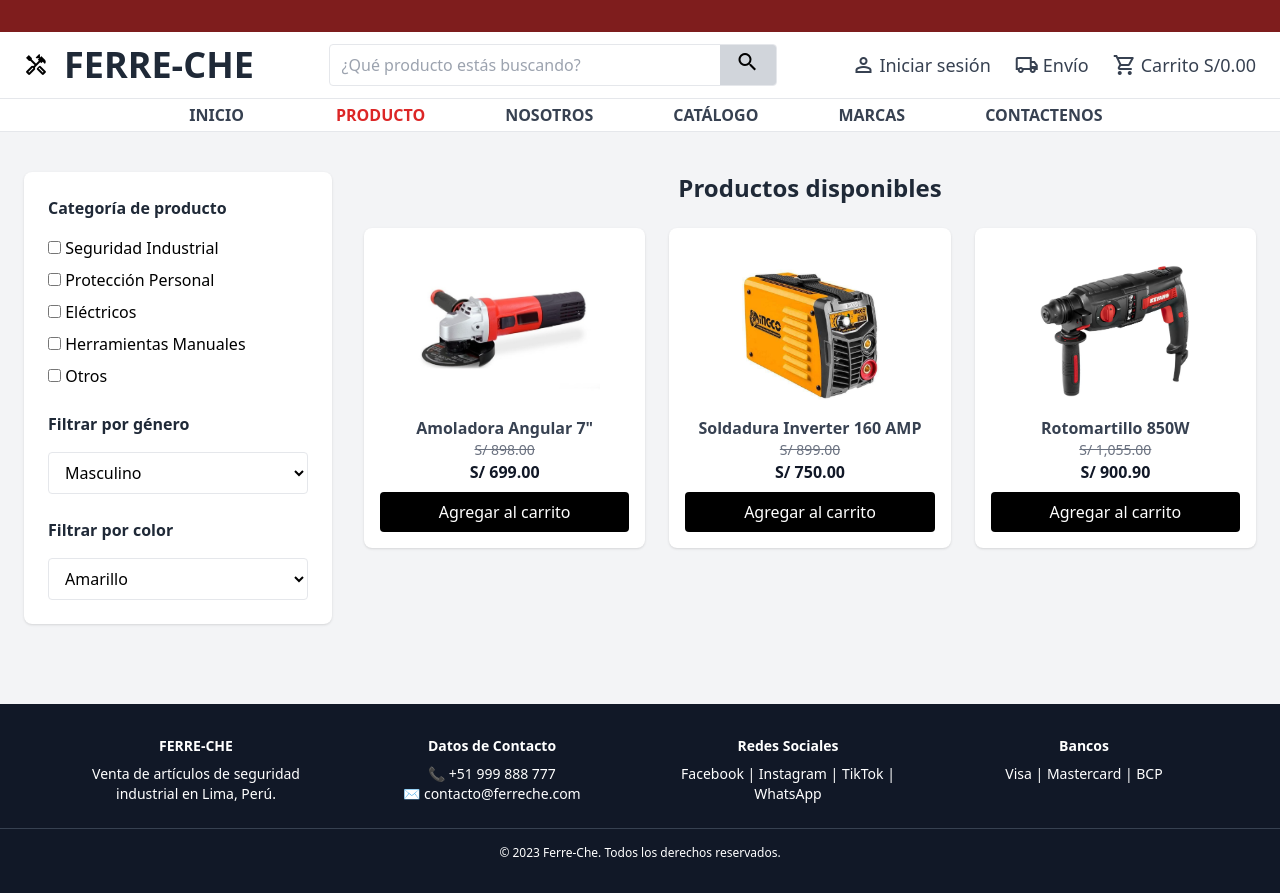
After one commit to Erick-Ramossj/Ferre-che-paginaWEB, a Flask app: page /producto in a window 1280 px wide. The commit adds this page. Run offline with Flask 3, Linux system fonts and the light colour scheme; style sheets or scripts are compiled from the project's sources; some libraries are stand-ins or nearby versions.

Commit message:
Creacion de apartado marcas y catalogo

```diff
--- a/app.py
+++ b/app.py
@@ -1,59 +1,39 @@
-from flask import Flask, render_template ,request, jsonify,url_for
-import os
+from flask import Flask, render_template, url_for
 
-# Inicializar de mi framework flask
 app = Flask(__name__)
 
-#rutas
 @app.route("/")
 def index():
     imagenes = [
-        {
-            "src": url_for('static', filename='image/imagen1.png'),
-            "titulo": "Ropa que Enamora",
-            "descripcion": "Colecciones diseñadas para destacar tu feminidad en cada ocasión especial."
-        },
-        {
-            "src": url_for('static', filename='image/imagen2.png'),
-            "titulo": "Tu Estilo, Tu Fuerza",
-            "descripcion": "Outfits versátiles que combinan comodidad y moda para mujeres seguras de sí mismas."
-        },
-        {
-            "src": url_for('static', filename='image/imagen3.png'),
-            "titulo": "Noches de Glamour",
-            "descripcion": "Brilla con prendas únicas que transforman cada salida en un momento inolvidable."
-        },
-        {
-            "src": url_for('static', filename='image/imagen4.png'),
-            "titulo": "Casual con Estilo",
-            "descripcion": "Looks frescos y cómodos pensados para acompañarte en tu día a día sin perder elegancia."
-        },
-        {
-            "src": url_for('static', filename='image/imagen5.png'),
-            "titulo": "Elegancia Urbana",
-            "descripcion": "Descubre outfits modernos que realzan tu personalidad con un toque sofisticado para el día a día."
-        },
-        {
-            "src": url_for('static', filename='image/imagen6.png'),
-            "titulo": "Poder Femenino",
-            "descripcion": "Moda ideal para mujeres profesionales que buscan proyectar seguridad y estilo en cada paso."
-        },
-        {
-            "src": url_for('static', filename='image/python.png'),
-            "titulo": "Tendencias que Inspiran",
-            "descripcion": "Descubre lo último en moda femenina con diseños exclusivos que marcan diferencia."
-        }
+        {"src": url_for('static', filename='image/imagen1.png'), "titulo": "Ropa que Enamora", "descripcion": "Colecciones diseñadas para destacar tu feminidad en cada ocasión especial."},
+        {"src": url_for('static', filename='image/imagen2.png'), "titulo": "Tu Estilo, Tu Fuerza", "descripcion": "Outfits versátiles que combinan comodidad y moda para mujeres seguras de sí mismas."},
+        {"src": url_for('static', filename='image/imagen3.png'), "titulo": "Noches de Glamour", "descripcion": "Brilla con prendas únicas que transforman cada salida en un momento inolvidable."},
+        {"src": url_for('static', filename='image/imagen4.png'), "titulo": "Casual con Estilo", "descripcion": "Looks frescos y cómodos pensados para acompañarte en tu día a día sin perder elegancia."},
+        {"src": url_for('static', filename='image/imagen5.png'), "titulo": "Elegancia Urbana", "descripcion": "Descubre outfits modernos que realzan tu personalidad con un toque sofisticado para el día a día."},
+        {"src": url_for('static', filename='image/imagen6.png'), "titulo": "Poder Femenino", "descripcion": "Moda ideal para mujeres profesionales que buscan proyectar seguridad y estilo en cada paso."},
+        {"src": url_for('static', filename='image/python.png'), "titulo": "Tendencias que Inspiran", "descripcion": "Descubre lo último en moda femenina con diseños exclusivos que marcan diferencia."}
     ]
-    return render_template("index.html", imagenes=imagenes)
+    return render_template("index.html", imagenes=imagenes, active_page="index")
 
-@app.route('/contacto')
+@app.route("/producto")
+def producto():
+    return render_template("producto.html", active_page="producto")
+
+@app.route("/catalogo")
+def catalogo():
+    return render_template("catalogo.html", active_page="catalogo")
+
+@app.route("/marcas")
+def marcas():
+    return render_template("marcas.html", active_page="marcas")
+
+@app.route("/nosotros")
+def nosotros():
+    return render_template("nosotros.html", active_page="nosotros")
+
+@app.route("/contacto")
 def contacto():
-    return render_template('contacto.html')
+    return render_template("contacto.html", active_page="contacto")
 
-@app.route('/nosotros')
-def nosotros():
-    return render_template('nosotros.html')
-
-#ejecutar mi servidor
 if __name__ == "__main__":
     app.run(debug=True)
--- /dev/null
+++ b/templates/producto.html
@@ -0,0 +1,158 @@
+
+<!DOCTYPE html>
+<html lang="es">
+<head>
+  <meta charset="UTF-8">
+  <meta name="viewport" content="width=device-width, initial-scale=1.0">
+  <title>Productos - Ferre-Che</title>
+  <script src="https://cdn.tailwindcss.com"></script>
+  <link href="{{ url_for('static', filename='css/output.css') }}" rel="stylesheet">
+  <link href="https://fonts.googleapis.com/css2?family=Material+Icons+Outlined" rel="stylesheet">
+  <link href="https://fonts.googleapis.com/css2?family=Material+Symbols+Outlined" rel="stylesheet" />
+</head>
+<body class="w-full text-center bg-gray-100">
+
+  <!-- ================= ENCABEZADO ================= -->
+  <header class="w-full">
+    <!-- Franja superior -->
+    <div class="bg-red-900 py-4"></div>
+
+    <!-- Logo + buscador + opciones -->
+    <div class="bg-white shadow flex items-center justify-between px-6 py-3">
+      <!-- Logo -->
+      <div class="flex items-center gap-4">
+        <span class="material-icons-outlined">handyman</span>
+        <h1 class="text-4xl font-bold text-gray-800">FERRE-CHE</h1>
+      </div>
+
+      <!-- Buscador -->
+      <div class="flex-1 mx-6">
+        <div class="flex border rounded overflow-hidden w-full max-w-md mx-auto">
+          <input type="text" placeholder="¿Qué producto estás buscando?" class="flex-1 px-3 py-2 focus:outline-none">
+          <button class="bg-gray-300 px-4">
+            <span class="material-icons-outlined">search</span>
+          </button>
+        </div>
+      </div>
+
+      <!-- Accesos rápidos -->
+      <div class="flex items-center gap-6 text-gray-700">
+        <a href="#" class="flex items-center gap-1 hover:text-red-600 text-lg">
+          <span class="material-symbols-outlined">person</span>
+          <span class="hidden sm:inline">Iniciar sesión</span>
+        </a>
+        <a href="#" class="flex items-center gap-1 hover:text-red-600 text-lg">
+          <span class="material-symbols-outlined">local_shipping</span>
+          <span class="hidden sm:inline">Envío</span>
+        </a>
+        <a href="#" class="flex items-center gap-1 hover:text-red-600 text-lg">
+          <span class="material-symbols-outlined">shopping_cart</span>
+          <span class="hidden sm:inline">Carrito S/0.00</span>
+        </a>
+      </div>
+    </div>
+
+    <!-- ================= MENÚ DE NAVEGACIÓN ================= -->
+    <nav class="bg-white border-t border-b px-8">
+  <ul class="flex justify-center gap-20 font-semibold text-gray-700 leading-loose">
+    <li><a href="{{ url_for('index') }}" class="py-2 px-3 hover:text-red-600 border-b-2 border-transparent hover:border-red-600 {% if active_page=='index' %}text-red-600 border-red-600{% endif %}">INICIO</a></li>
+    <li><a href="{{ url_for('producto') }}" class="hover:text-red-600 border-b-2 border-transparent hover:border-red-600 {% if active_page=='producto' %}text-red-600 border-red-600{% endif %}">PRODUCTO</a></li>
+    <li><a href="{{ url_for('nosotros') }}" class="hover:text-red-600 border-b-2 border-transparent hover:border-red-600 {% if active_page=='nosotros' %}text-red-600 border-red-600{% endif %}">NOSOTROS</a></li>
+    <li><a href="{{ url_for('catalogo') }}" class="hover:text-red-600 border-b-2 border-transparent hover:border-red-600 {% if active_page=='catalogo' %}text-red-600 border-red-600{% endif %}">CATÁLOGO</a></li>
+    <li><a href="{{ url_for('marcas') }}" class="hover:text-red-600 border-b-2 border-transparent hover:border-red-600 {% if active_page=='marcas' %}text-red-600 border-red-600{% endif %}">MARCAS</a></li>
+    <li><a href="{{ url_for('contacto') }}" class="hover:text-red-600 border-b-2 border-transparent hover:border-red-600 {% if active_page=='contacto' %}text-red-600 border-red-600{% endif %}">CONTACTENOS</a></li>
+  </ul>
+</nav>
+
+  <!-- ================= CONTENIDO PRINCIPAL ================= -->
+  <main class="max-w-7xl mx-auto px-6 py-10 flex gap-8">
+
+    <!-- Filtros -->
+    <aside class="w-1/4 bg-white p-6 rounded-lg shadow text-left">
+      <h2 class="font-bold text-gray-800 mb-4">Categoría de producto</h2>
+      <ul class="space-y-2">
+        <li><input type="checkbox"> Seguridad Industrial</li>
+        <li><input type="checkbox"> Protección Personal</li>
+        <li><input type="checkbox"> Eléctricos</li>
+        <li><input type="checkbox"> Herramientas Manuales</li>
+        <li><input type="checkbox"> Otros</li>
+      </ul>
+
+      <h2 class="font-bold text-gray-800 mt-6 mb-4">Filtrar por género</h2>
+      <select class="w-full border rounded px-3 py-2">
+        <option>Masculino</option>
+        <option>Femenino</option>
+      </select>
+
+      <h2 class="font-bold text-gray-800 mt-6 mb-4">Filtrar por color</h2>
+      <select class="w-full border rounded px-3 py-2">
+        <option>Amarillo</option>
+        <option>Rojo</option>
+        <option>Negro</option>
+      </select>
+    </aside>
+
+    <!-- Listado de productos -->
+    <section class="flex-1">
+      <h2 class="text-2xl font-bold text-gray-800 mb-6">Productos disponibles</h2>
+      <div class="grid grid-cols-1 sm:grid-cols-2 lg:grid-cols-3 gap-6">
+
+        <!-- Producto 1 -->
+        <div class="bg-white rounded-lg shadow p-4">
+          <img src="{{ url_for('static', filename='image/prod1.png') }}" alt="Producto 1" class="w-full h-40 object-contain mb-3">
+          <h3 class="font-semibold text-gray-700">Amoladora Angular 7"</h3>
+          <p class="text-gray-500 line-through text-sm">S/ 898.00</p>
+          <p class="text-gray-900 font-bold">S/ 699.00</p>
+          <button class="mt-2 w-full bg-black text-white py-2 rounded hover:bg-yellow-500 transition">Agregar al carrito</button>
+        </div>
+
+        <!-- Producto 2 -->
+        <div class="bg-white rounded-lg shadow p-4">
+          <img src="{{ url_for('static', filename='image/prod2.png') }}" alt="Producto 2" class="w-full h-40 object-contain mb-3">
+          <h3 class="font-semibold text-gray-700">Soldadura Inverter 160 AMP</h3>
+          <p class="text-gray-500 line-through text-sm">S/ 899.00</p>
+          <p class="text-gray-900 font-bold">S/ 750.00</p>
+          <button class="mt-2 w-full bg-black text-white py-2 rounded hover:bg-yellow-500 transition">Agregar al carrito</button>
+        </div>
+
+        <!-- Producto 3 -->
+        <div class="bg-white rounded-lg shadow p-4">
+          <img src="{{ url_for('static', filename='image/prod3.png') }}" alt="Producto 3" class="w-full h-40 object-contain mb-3">
+          <h3 class="font-semibold text-gray-700">Rotomartillo 850W</h3>
+          <p class="text-gray-500 line-through text-sm">S/ 1,055.00</p>
+          <p class="text-gray-900 font-bold">S/ 900.90</p>
+          <button class="mt-2 w-full bg-black text-white py-2 rounded hover:bg-yellow-500 transition">Agregar al carrito</button>
+        </div>
+
+      </div>
+    </section>
+  </main>
+
+  <!-- ================= PIE DE PÁGINA ================= -->
+  <footer class="bg-gray-900 text-white py-8 mt-10">
+    <div class="max-w-6xl mx-auto grid md:grid-cols-4 gap-8 text-sm">
+      <div>
+        <h4 class="font-bold mb-2">FERRE-CHE</h4>
+        <p>Venta de artículos de seguridad industrial en Lima, Perú.</p>
+      </div>
+      <div>
+        <h4 class="font-bold mb-2">Datos de Contacto</h4>
+        <p>📞 +51 999 888 777</p>
+        <p>✉️ contacto@ferreche.com</p>
+      </div>
+      <div>
+        <h4 class="font-bold mb-2">Redes Sociales</h4>
+        <p>Facebook | Instagram | TikTok | WhatsApp</p>
+      </div>
+      <div>
+        <h4 class="font-bold mb-2">Bancos</h4>
+        <p>Visa | Mastercard | BCP</p>
+      </div>
+    </div>
+    <div class="text-center text-xs mt-6 border-t border-gray-700 pt-4">
+      © 2023 Ferre-Che. Todos los derechos reservados.
+    </div>
+  </footer>
+
+</body>
+</html>
```
Also changed, not shown: templates/catalogo.html (added, +121 -0 lines), templates/contacto.html (+13 -21 lines), templates/index.html (+16 -11 lines), templates/marcas.html (added, +97 -0 lines), templates/nosotros.html (+13 -11 lines).
